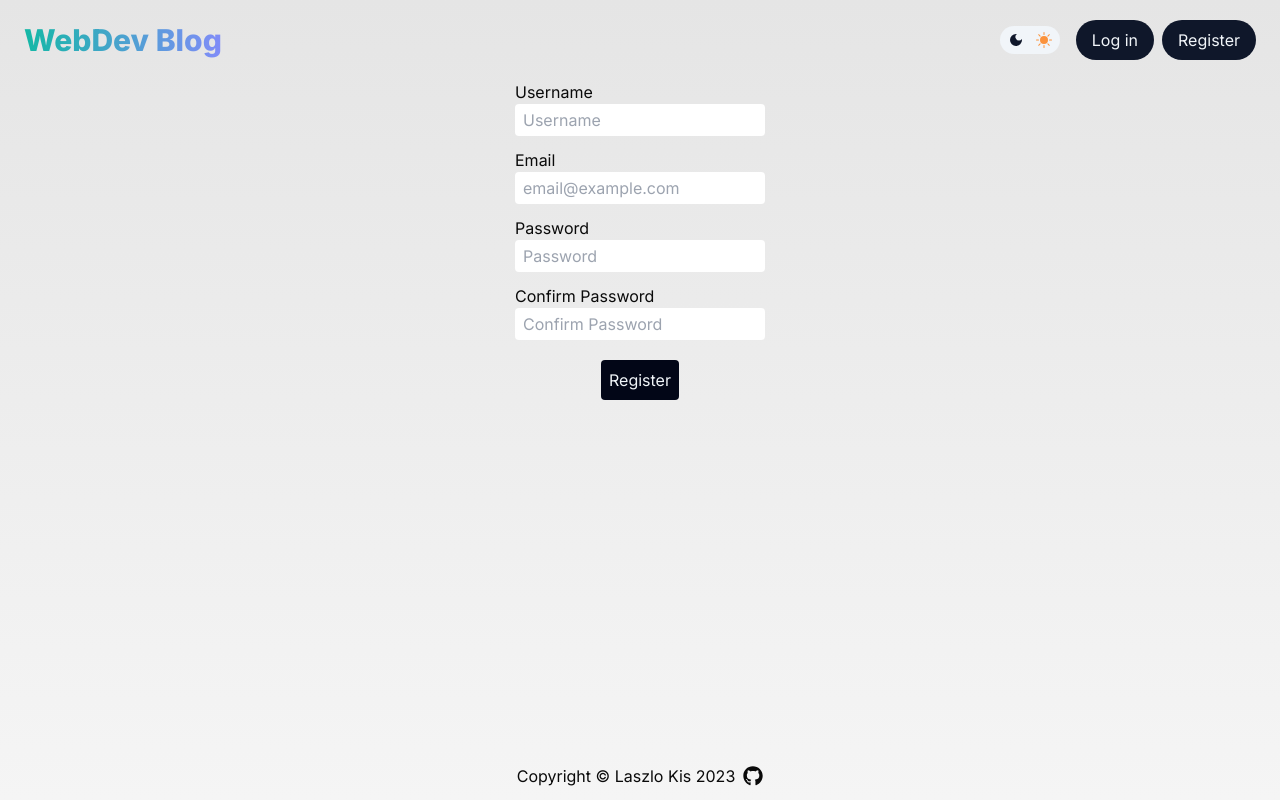
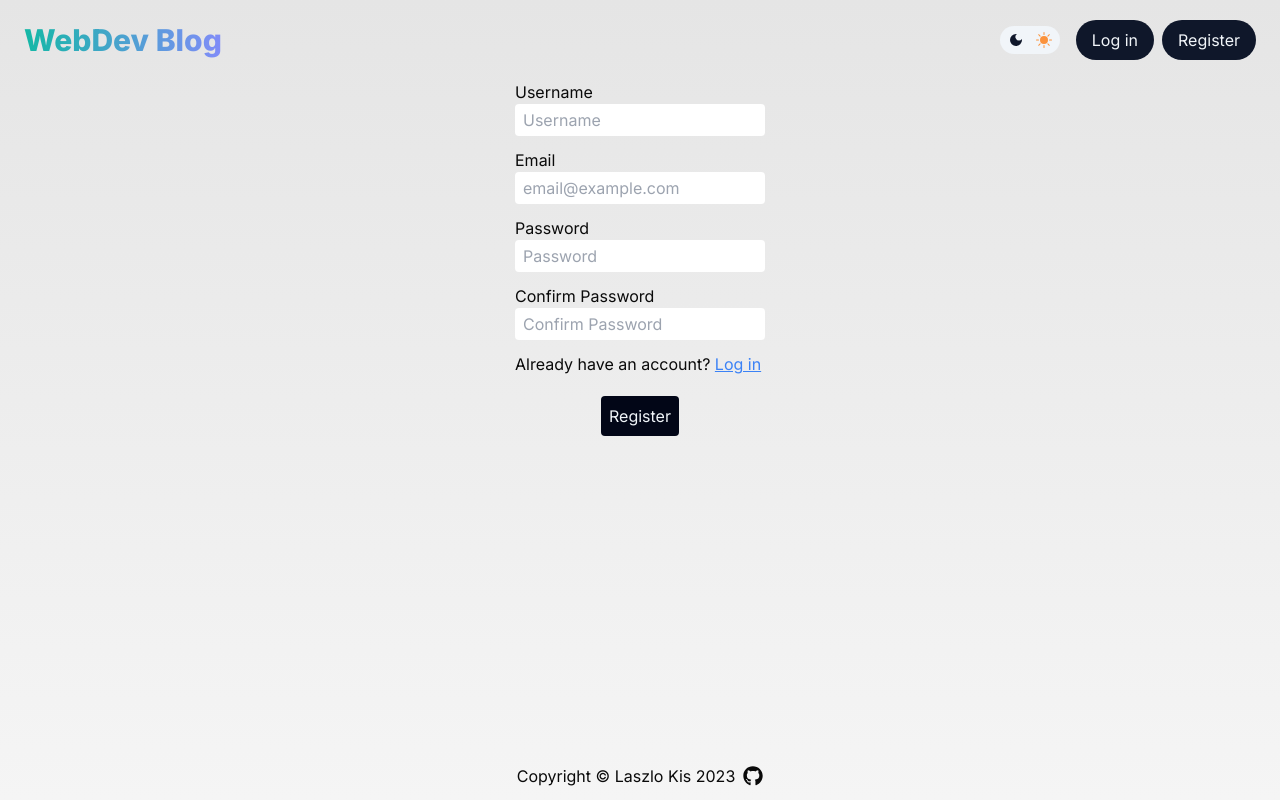
Before and after one commit to ev0clu/next-blog, a Next.js app: page /register in a window 1280 px wide. Built offline with nearby package versions, Linux system fonts and the light colour scheme.

Commit message:
Register page is updated

```diff
--- a/app/(auth)/register/page.tsx
+++ b/app/(auth)/register/page.tsx
@@ -8,6 +8,7 @@ import { z } from 'zod';
 import { ThemeContext } from '@/context/ThemeContext';
 import ErrorMessage from '@/components/ErrorMessage';
 import Spinner from '@/components/Spinner';
+import Link from 'next/link';
 
 const formSchema = z
   .object({
@@ -73,7 +74,7 @@ const Register = () => {
         })
       });
       if (response.ok) {
-        router.push('/');
+        router.push('/api/auth/signin');
       }
     } catch (error) {
       setError('An unexpected error is occured');
@@ -83,6 +84,7 @@ const Register = () => {
 
   return (
     <main className="flex flex-1 flex-col items-center">
+      {error && <ErrorMessage>{error}</ErrorMessage>}
       <form
         onSubmit={handleSubmit(onSubmit)}
         className="mt-5 flex flex-col gap-3"
@@ -105,8 +107,8 @@ const Register = () => {
             placeholder="email@example.com"
             {...register('email')}
           />
+          <ErrorMessage>{errors.email?.message}</ErrorMessage>
         </div>
-        <ErrorMessage>{errors.email?.message}</ErrorMessage>
         <div className="flex flex-col">
           <label htmlFor="password">Password</label>
           <input
@@ -114,7 +116,7 @@ const Register = () => {
             type="password"
             placeholder="Password"
             {...register('password')}
-          />{' '}
+          />
           <ErrorMessage>{errors.password?.message}</ErrorMessage>
         </div>
         <div className="flex flex-col">
@@ -130,6 +132,12 @@ const Register = () => {
           </ErrorMessage>
           <ErrorMessage>{errors.root?.message}</ErrorMessage>
         </div>
+        <p>
+          Already have an account?{' '}
+          <Link className="text-blue-500 underline" href="/login">
+            Log in
+          </Link>
+        </p>
         <button
           className={`${
             theme === 'light'
```
